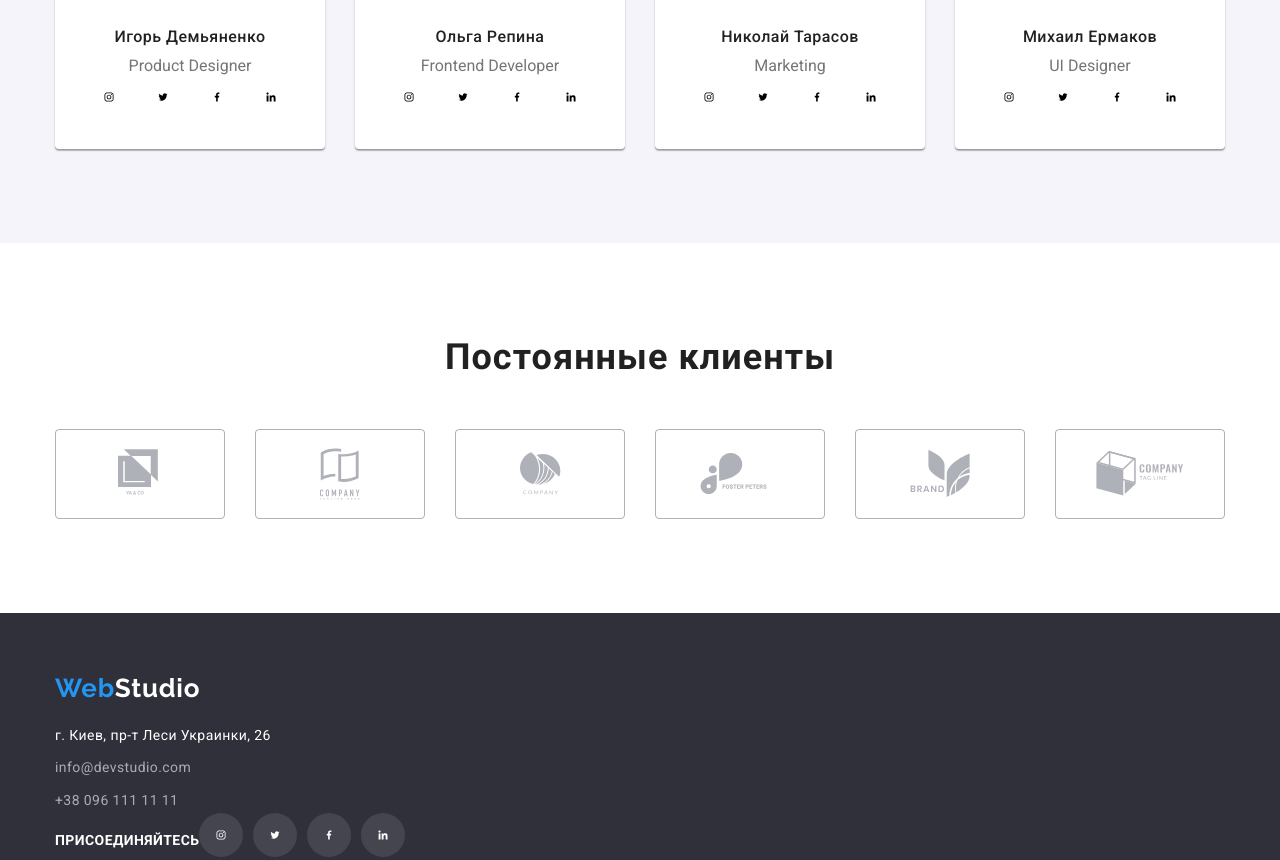
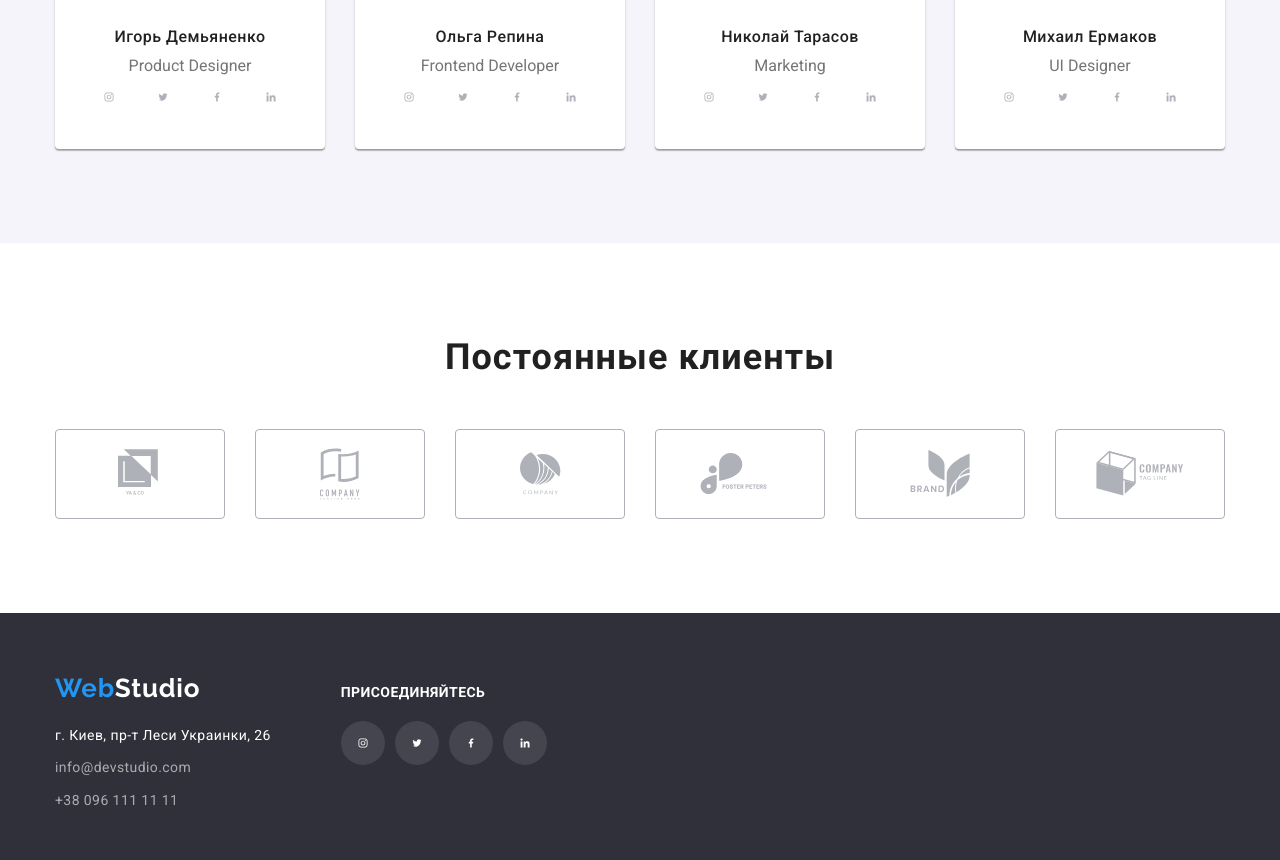
Before and after one commit to kavitskai/goit-markup-hw-04, a plain HTML site: page index.html in a window 1280 px wide. Shown: the part 2062-2922 px from the top of the page. Drawn offline with nearby package versions, Linux system fonts and the light colour scheme.

Commit message:
HW4 (update)

```diff
--- a/css/styles.css
+++ b/css/styles.css
@@ -294,8 +294,7 @@ img {
   color: #afb1b8;
 }
 .social-list-icon {
-  width: 20px;
-  height: 20px;
+  fill: currentColor;
 }
 .social-list-link:hover,
 .social-list-link:focus {
@@ -369,11 +368,13 @@ img {
 .main-contacts-link.map {
   color: var(--reserve-text-color);
 }
-
+.footer .container {
+  display: flex;
+  align-items: baseline;
+}
 /* =====Футер соцсети======= */
 .footer-social {
-  display: flex;
-  align-items: baseline;
+  margin-left: 70px;
 }
 .join {
   margin-bottom: 20px;
--- a/index.html
+++ b/index.html
@@ -100,25 +100,25 @@
         <ul class="social-list list">
             <li class="social-list-item">
                 <a class="social-list-link" href="">
-                    <svg class="social-list-icon">
+                    <svg class="social-list-icon" width="20" height="20">
                         <use href="./images/sprite.svg#icon-instagram"></use>
                     </svg>
                 </a></li>
             <li class="social-list-item">
                 <a class="social-list-link" href="">
-                <svg class="social-list-icon">
+                <svg class="social-list-icon" width="20" height="20">
                     <use href="./images/sprite.svg#icon-twitter"></use>
                         </svg>
                     </a></li>
             <li class="social-list-item">
                         <a class="social-list-link" href="">
-                            <svg class="social-list-icon">
+                            <svg class="social-list-icon" width="20" height="20">
                                 <use href="./images/sprite.svg#icon-facebook"></use>
                             </svg>
                         </a></li>
             <li class="social-list-item">
                 <a class="social-list-link" href="">
-                    <svg class="social-list-icon">
+                    <svg class="social-list-icon" width="20" height="20">
                         <use href="./images/sprite.svg#icon-linkedin"></use>
                     </svg>
                 </a></li>
@@ -130,25 +130,25 @@
         <ul class="social-list list">
             <li class="social-list-item">
                 <a class="social-list-link" href="">
-                    <svg class="social-list-icon">
+                    <svg class="social-list-icon" width="20" height="20">
                         <use href="./images/sprite.svg#icon-instagram"></use>
                     </svg>
                 </a></li>
             <li class="social-list-item">
                 <a class="social-list-link" href="">
-                    <svg class="social-list-icon">
+                    <svg class="social-list-icon" width="20" height="20">
                         <use href="./images/sprite.svg#icon-twitter"></use>
                     </svg>
                 </a></li>
             <li class="social-list-item">
                 <a class="social-list-link" href="">
-                    <svg class="social-list-icon">
+                    <svg class="social-list-icon" width="20" height="20">
                         <use href="./images/sprite.svg#icon-facebook"></use>
                     </svg>
                 </a></li>
             <li class="social-list-item">
                 <a class="social-list-link" href="">
-                    <svg class="social-list-icon">
+                    <svg class="social-list-icon" width="20" height="20">
                         <use href="./images/sprite.svg#icon-linkedin"></use>
                     </svg>
                 </a></li>
@@ -161,25 +161,25 @@
         <ul class="social-list list">
             <li class="social-list-item">
                 <a class="social-list-link" href="">
-                    <svg class="social-list-icon">
+                    <svg class="social-list-icon" width="20" height="20">
                         <use href="./images/sprite.svg#icon-instagram"></use>
                     </svg>
                 </a></li>
             <li class="social-list-item">
                 <a class="social-list-link" href="">
-                    <svg class="social-list-icon">
+                    <svg class="social-list-icon" width="20" height="20">
                         <use href="./images/sprite.svg#icon-twitter"></use>
                     </svg>
                 </a></li>
             <li class="social-list-item">
                 <a class="social-list-link" href="">
-                    <svg class="social-list-icon">
+                    <svg class="social-list-icon" width="20" height="20">
                         <use href="./images/sprite.svg#icon-facebook"></use>
                     </svg>
                 </a></li>
             <li class="social-list-item">
                 <a class="social-list-link" href="">
-                    <svg class="social-list-icon">
+                    <svg class="social-list-icon" width="20" height="20">
                         <use href="./images/sprite.svg#icon-linkedin"></use>
                     </svg>
                 </a></li>
@@ -192,25 +192,25 @@
         <ul class="social-list list">
             <li class="social-list-item">
                 <a class="social-list-link" href="">
-                    <svg class="social-list-icon">
+                    <svg class="social-list-icon" width="20" height="20">
                         <use href="./images/sprite.svg#icon-instagram"></use>
                     </svg>
                 </a></li>
             <li class="social-list-item">
                 <a class="social-list-link" href="">
-                    <svg class="social-list-icon">
+                    <svg class="social-list-icon" width="20" height="20">
                         <use href="./images/sprite.svg#icon-twitter"></use>
                     </svg>
                 </a></li>
             <li class="social-list-item">
                 <a class="social-list-link" href="">
-                    <svg class="social-list-icon">
+                    <svg class="social-list-icon" width="20" height="20">
                         <use href="./images/sprite.svg#icon-facebook"></use>
                     </svg>
                 </a></li>
             <li class="social-list-item">
                 <a class="social-list-link" href="">
-                    <svg class="social-list-icon">
+                    <svg class="social-list-icon" width="20" height="20">
                         <use href="./images/sprite.svg#icon-linkedin"></use>
                     </svg>
                 </a></li>
@@ -273,6 +273,7 @@
     <!--Футер-->
     <footer class="footer">
     <div class="container">
+    <div class="footer-contacts">
     <a class="logo" href=""><span class="logo-color">Web</span><span class="logo-white">Studio</span></a>
         <address class="address">
         <ul class="main-contacts-list">
@@ -287,6 +288,7 @@
         </li>
         </ul>
         </address>
+        </div>
         <!-- Футер соцсети -->
     <div class="footer-social">
         <p class="join">присоединяйтесь</p>
```
